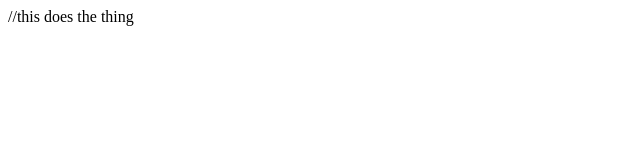
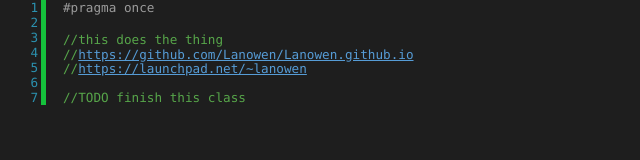
Before and after one commit to Lanowen/Lanowen.github.io, a plain HTML site: page index.html in a window 1280 px wide. Shown: the whole page, without its empty margins (0-640 px from the left). Drawn offline with Linux system fonts and the light colour scheme.

Commit message:
I did the thing

```diff
--- a/index.html
+++ b/index.html
@@ -1,8 +1,88 @@
 <html>
 <head>
 <title>//this does the thing</title>
-<head>
+
+<style>
+
+a:link, a:visited{
+color: #569cd6;
+}
+
+body {
+background:#1E1E1E;
+margin-top: 0px;
+}
+
+#line-numbers{
+position: fixed;
+width: 30px;
+text-align: right;
+padding-right: 10px;
+color:#2B91AF;
+font-size:9.5pt;
+font-family:Consolas;
+}
+
+#code-body{
+float:left;
+margin-left: 55px;
+}
+
+#greenbox{
+position: absolute;
+width: 5px;
+height: 100%;
+background:#15c23c;
+padding-top: 0px;
+margin-left: 33px;
+}
+
+.pre-processor {
+font-size:9.5pt;
+font-family:Consolas;
+color:#9B9B9B;
+}
+
+.comment {
+font-size:9.5pt;
+line-height:115%;
+font-family:Consolas;
+color:#57A64A;
+}
+</style>
+</head>
+
 <body>
-<blink>//this does the thing</blink>
+
+<div id="line-numbers">
+<div id="greenbox"></div>
+1<br></ br>
+2<br></ br>
+3<br></ br>
+4<br></ br>
+5<br></ br>
+6<br></ br>
+7
+</div>
+
+<div id="code-body">
+<span class="pre-processor">#pragma once</span>
+<br></ br>
+<br></ br>
+<span class="comment">
+//this does the thing
+<br></ br>
+//<a href="https://github.com/Lanowen/Lanowen.github.io">https://github.com/Lanowen/Lanowen.github.io</a>
+<br></ br>
+//<a href="https://launchpad.net/~lanowen">https://launchpad.net/~lanowen</a>
+<br></ br>
+<br></ br>
+//TODO finish this class
+</span>
+
+
+</div>
+
 </body>
+
 </html>
```
